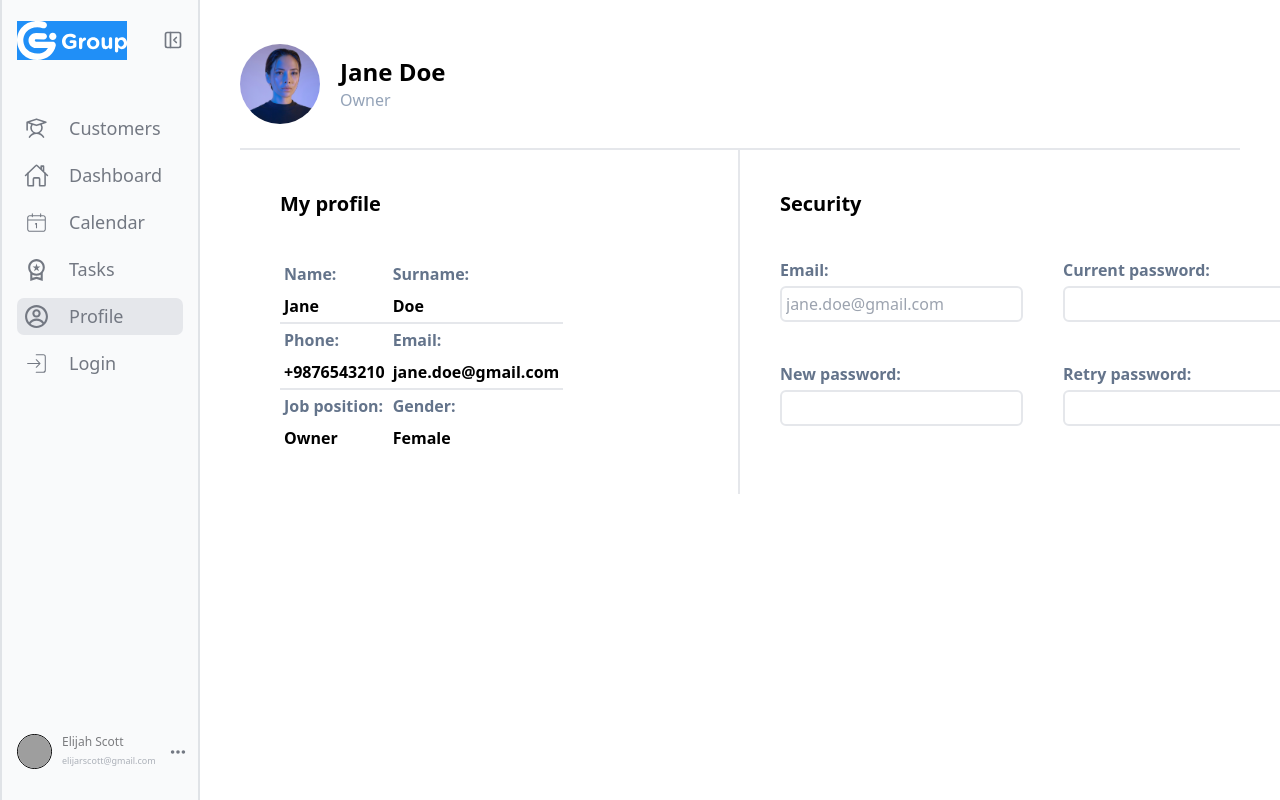
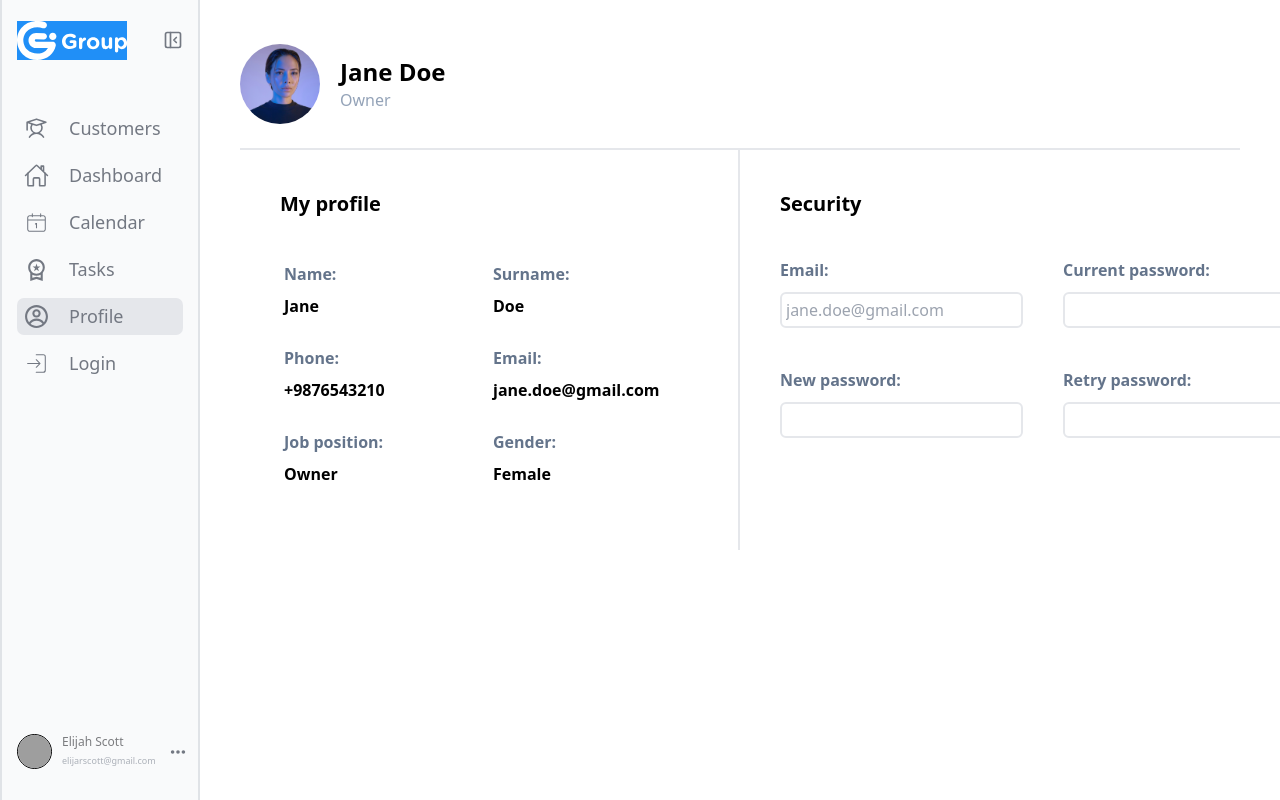
Before and after one commit to aliakbarimanov/gi-crm, a React (Create React App) app: page /user-profile in a window 1280 px wide. Shown: the top 800 px of the page. Built offline with nearby package versions, Linux system fonts and the light colour scheme; grey boxes are pictures that could not be loaded.

Commit message:
Profile components layout fixed

```diff
--- a/src/components/user-profile/about-profile/Index.jsx
+++ b/src/components/user-profile/about-profile/Index.jsx
@@ -4,41 +4,41 @@ export default function Index() {
   return (
     <div className="about-profile w-2/4 p-10 border-r-2">
       <h5 className="box-title mb-10 font-bold text-xl">My profile</h5>
-      <table>
-        <thead>
-          <tr>
-            <th className="text-slate-500 p-1 text-left">Name:</th>
-            <th className="text-slate-500 p-1 text-left">Surname:</th>
+      <table className="inline-block w-full">
+        <thead className="inline-block w-full">
+          <tr className="inline-block w-full">
+            <th className="text-slate-500 p-1 text-left inline-block w-2/4">Name:</th>
+            <th className="text-slate-500 p-1 text-left inline-block w-2/4">Surname:</th>
           </tr>
         </thead>
-        <tbody>
-          <tr className="border-b-2">
-            <td className="font-bold p-1 text-left">Jane</td>
-            <td className="font-bold p-1 text-left">Doe</td>
+        <tbody className="inline-block w-full mb-5">
+          <tr className="inline-block w-full">
+            <td className="font-bold p-1 text-left inline-block w-2/4">Jane</td>
+            <td className="font-bold p-1 text-left inline-block w-2/4">Doe</td>
           </tr>
         </tbody>
-        <thead>
-          <tr>
-            <th className="text-slate-500 p-1 text-left">Phone:</th>
-            <th className="text-slate-500 p-1 text-left">Email:</th>
+        <thead className="inline-block w-full">
+          <tr className="inline-block w-full">
+            <th className="text-slate-500 p-1 text-left inline-block w-2/4">Phone:</th>
+            <th className="text-slate-500 p-1 text-left inline-block w-2/4">Email:</th>
           </tr>
         </thead>
-        <tbody>
-          <tr className="border-b-2">
-            <td className="font-bold p-1 text-left">+9876543210</td>
-            <td className="font-bold p-1 text-left">jane.doe@gmail.com</td>
+        <tbody className="inline-block w-full mb-5">
+          <tr className="inline-block w-full">
+            <td className="font-bold p-1 text-left inline-block w-2/4">+9876543210</td>
+            <td className="font-bold p-1 text-left inline-block w-2/4">jane.doe@gmail.com</td>
           </tr>
         </tbody>
-        <thead>
-          <tr>
-            <th className="text-slate-500 p-1 text-left">Job position:</th>
-            <th className="text-slate-500 p-1 text-left">Gender:</th>
+        <thead className="inline-block w-full">
+          <tr className="inline-block w-full">
+            <th className="text-slate-500 p-1 text-left inline-block w-2/4">Job position:</th>
+            <th className="text-slate-500 p-1 text-left inline-block w-2/4">Gender:</th>
           </tr>
         </thead>
-        <tbody>
-          <tr>
-            <td className="font-bold p-1 text-left">Owner</td>
-            <td className="font-bold p-1 text-left">Female</td>
+        <tbody className="inline-block w-full mb-5">
+          <tr className="inline-block w-full">
+            <td className="font-bold p-1 text-left inline-block w-2/4">Owner</td>
+            <td className="font-bold p-1 text-left inline-block w-2/4">Female</td>
           </tr>
         </tbody>
       </table>
--- a/src/components/user-profile/reset-password/Index.jsx
+++ b/src/components/user-profile/reset-password/Index.jsx
@@ -7,11 +7,11 @@ export default function Index() {
       <form>
         <div className="flex mb-10">
           <div className="flex flex-col mr-10">
-            <label htmlFor="email" className="mb-1 font-bold text-slate-500">Email:</label>
+            <label htmlFor="email" className="mb-2.5 font-bold text-slate-500">Email:</label>
             <input type="email" id="email" className="email p-1 border-2 rounded-md"  placeholder="jane.doe@gmail.com"/>
           </div>
           <div className="flex flex-col">
-            <label htmlFor="current-password" className="mb-1 font-bold text-slate-500">Current password:</label>
+            <label htmlFor="current-password" className="mb-2.5 font-bold text-slate-500">Current password:</label>
             <input
               type="password"
               id="current-password"
@@ -21,11 +21,11 @@ export default function Index() {
         </div>
         <div className="flex">
           <div className="flex flex-col mr-10">
-            <label htmlFor="new-password" className="mb-1 font-bold text-slate-500">New password:</label>
+            <label htmlFor="new-password" className="mb-2.5 font-bold text-slate-500">New password:</label>
             <input type="password" id="new-password" className="new-password p-1 border-2 rounded-md" />
           </div>
           <div className="flex flex-col">
-            <label htmlFor="retry-password" className="mb-1 font-bold text-slate-500">Retry password:</label>
+            <label htmlFor="retry-password" className="mb-2.5 font-bold text-slate-500">Retry password:</label>
             <input
               type="password"
               id="retry-password"
```
